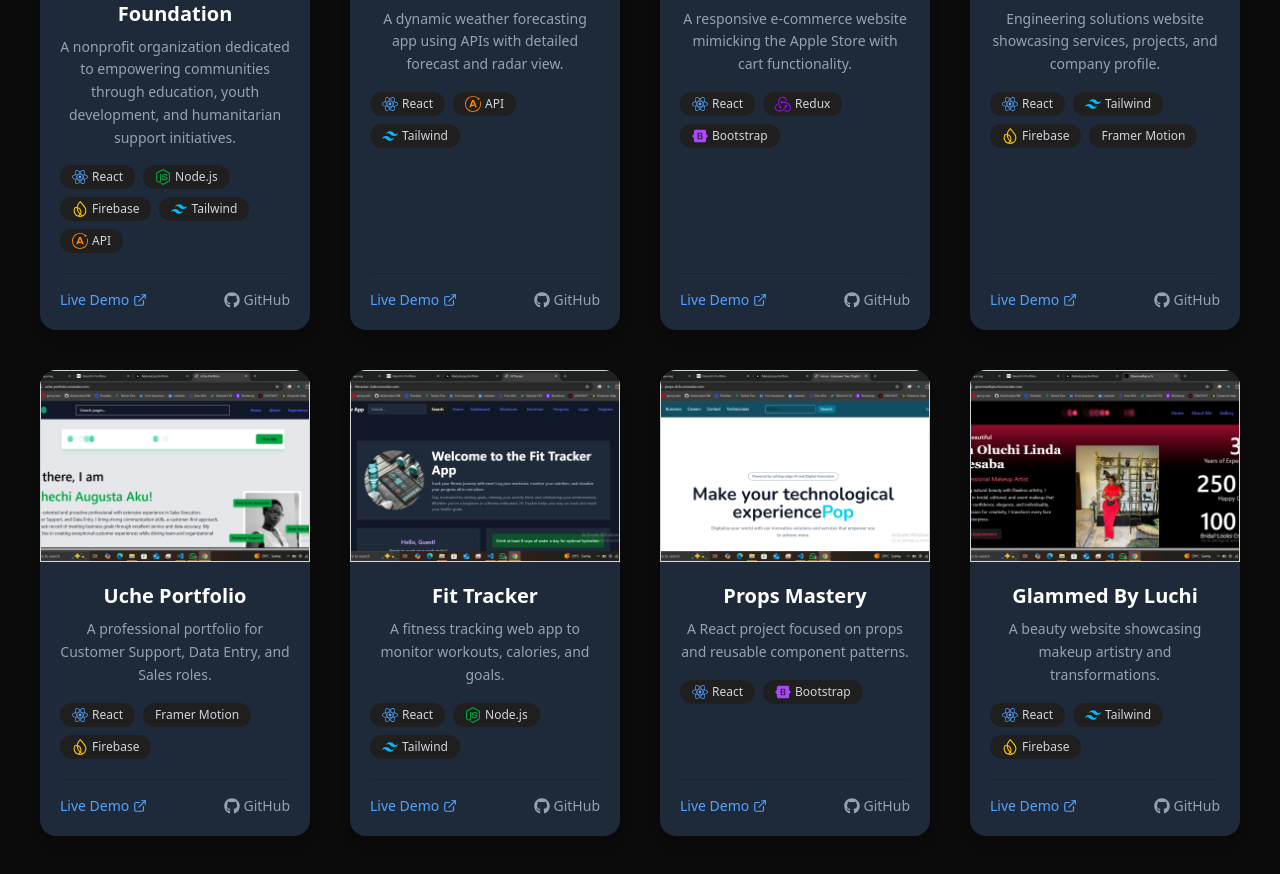
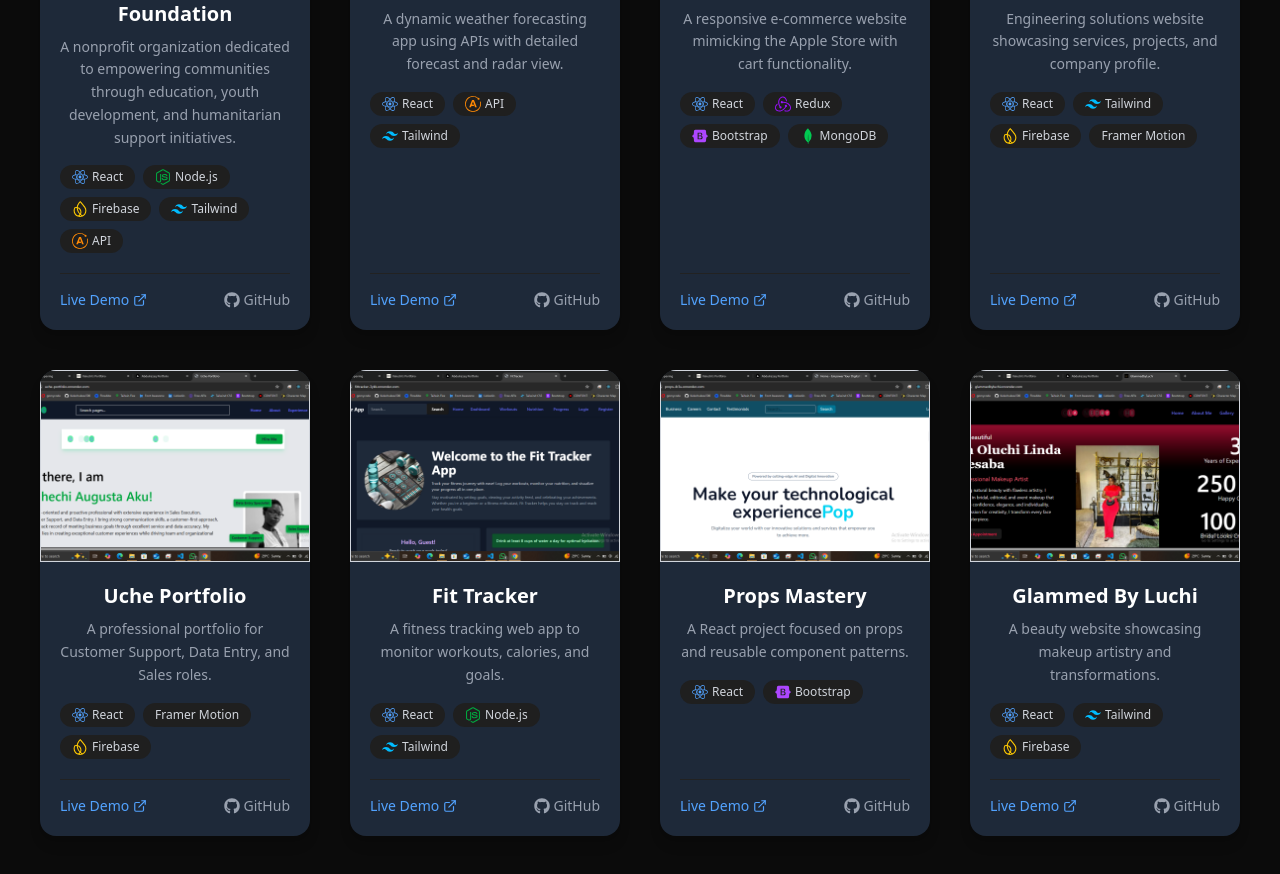
Before and after one commit to Kelechukwu500/My-Portfolio, a React (Vite) app: page / in a window 1280 px wide. Shown: the part 2101-2975 px from the top of the page. Built offline with nearby package versions, Linux system fonts and the light colour scheme; a web font is replaced by a local one.

Commit message:
update: [updated the hero file]

```diff
--- a/src/Components/Hero/Hero.jsx
+++ b/src/Components/Hero/Hero.jsx
@@ -281,7 +281,7 @@ const Hero = () => {
                   desc: "A responsive e-commerce website mimicking the Apple Store with cart functionality.",
                   live: "https://apple-store-egs0.onrender.com",
                   github: "https://github.com/Kelechukwu500",
-                  stack: ["React", "Redux", "Bootstrap"],
+                  stack: ["React", "Redux", "Bootstrap", "MongoDB"],
                   image: Photo2,
                 },
                 {
```
